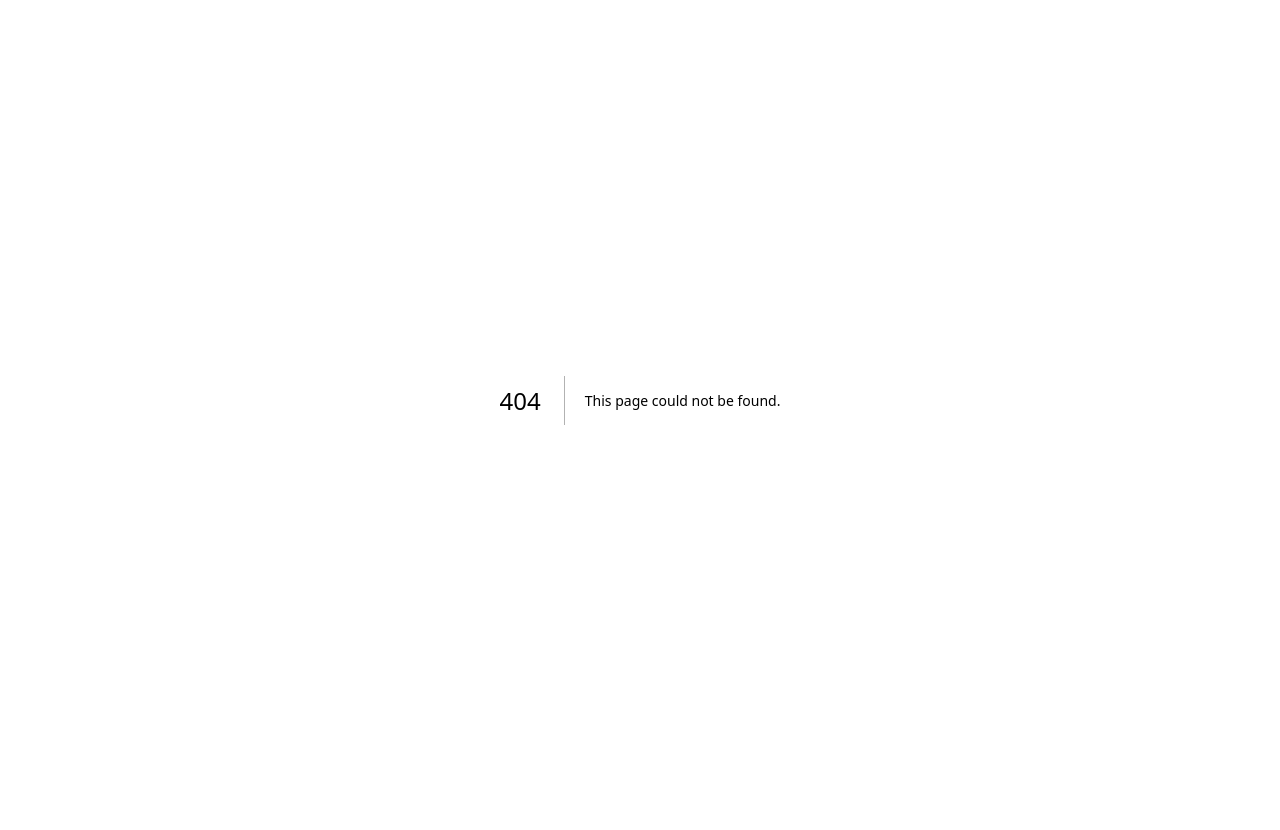
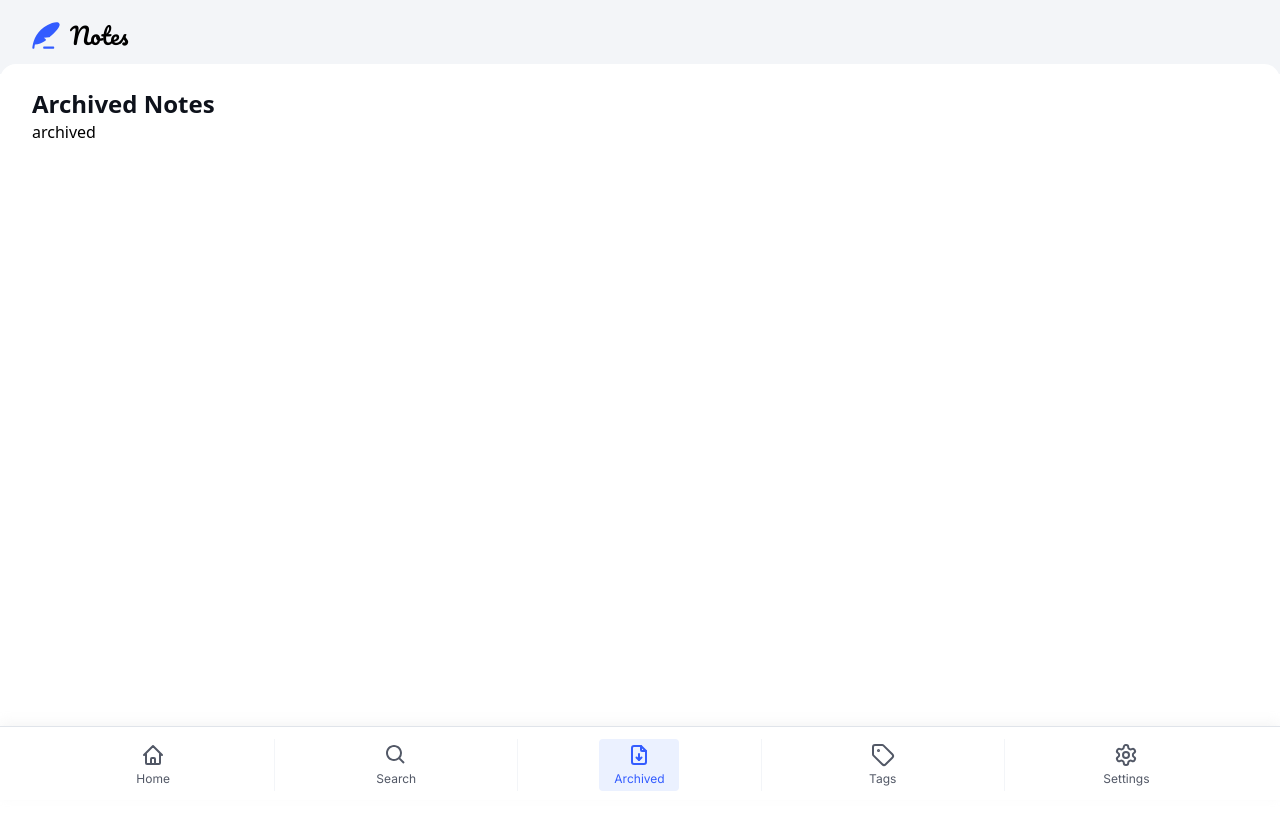
Before and after one commit to yazarOmer/Notes-App, a Next.js app: page /archived in a window 1280 px wide. Before the commit this address had no page. Shown: the top 830 px of the page. Before the commit the page ends 800 px from the top, so only its background shows below. Built offline with nearby package versions, Linux system fonts and the light colour scheme.

Commit message:
feat: add header

```diff
--- /dev/null
+++ b/app/(protected)/archived/layout.tsx
@@ -0,0 +1,12 @@
+import { Header } from "@/components/header";
+
+const ArchivedLayout = ({ children }: { children: React.ReactNode }) => {
+    return (
+        <div className="h-screen">
+            <Header title="Archived Notes" />
+            {children}
+        </div>
+    );
+};
+
+export default ArchivedLayout;
--- /dev/null
+++ b/app/(protected)/archived/page.tsx
@@ -0,0 +1,3 @@
+export default function ArchivedPage() {
+    return <div>archived</div>;
+}
--- a/app/(protected)/layout.tsx
+++ b/app/(protected)/layout.tsx
@@ -15,7 +15,7 @@ const ProtectedLayout = ({ children }: { children: React.ReactNode }) => {
 
             <MobileBackground />
 
-            <div className="bg-white flex-1 mt-12 md:mt-16 z-10 lg:mt-0 rounded-t-lg md:rounded-t-2xl lg:rounded-none">
+            <div className="bg-white flex-1 mt-12 md:mt-16 z-10 lg:mt-0 rounded-t-lg md:rounded-t-2xl lg:rounded-none px-4 py-5 md:px-8 md:py-6 lg:p-0">
                 {children}
             </div>
         </div>
--- /dev/null
+++ b/app/(protected)/notes/layout.tsx
@@ -0,0 +1,12 @@
+import { Header } from "@/components/header";
+
+const NotesLayout = ({ children }: { children: React.ReactNode }) => {
+    return (
+        <div className="h-screen">
+            <Header title="All notes" />
+            {children}
+        </div>
+    );
+};
+
+export default NotesLayout;
--- /dev/null
+++ b/app/(protected)/notes/page.tsx
@@ -0,0 +1,5 @@
+const NotesPage = () => {
+    return <div>notes page</div>;
+};
+
+export default NotesPage;
--- a/components/desktop-navbar.tsx
+++ b/components/desktop-navbar.tsx
@@ -9,7 +9,7 @@ export const DesktopNavbar = () => {
         {
             id: 1,
             label: "All notes",
-            href: "/",
+            href: "/notes",
             icon: <HiOutlineHome size={20} />,
         },
         {
--- /dev/null
+++ b/components/header.tsx
@@ -0,0 +1,21 @@
+import { Input } from "./ui/input";
+import { IoSettingsOutline } from "react-icons/io5";
+
+interface HeaderProps {
+    title: string;
+}
+
+export const Header = ({ title }: HeaderProps) => {
+    return (
+        <div className="flex items-center justify-between w-full lg:h-20 lg:px-8 lg:border-b border-neutral-200">
+            <h1 className="text-neutral-950 text-2xl font-bold">{title}</h1>
+            <div className="hidden lg:flex items-center gap-4">
+                <Input
+                    placeholder="Search by title, content, or tags..."
+                    className="w-[300px] h-11"
+                />
+                <IoSettingsOutline size={24} className="text-neutral-500" />
+            </div>
+        </div>
+    );
+};
--- a/components/mobile-navbar.tsx
+++ b/components/mobile-navbar.tsx
@@ -9,7 +9,7 @@ export const MobileNavbar = () => {
     const navLinks = [
         {
             id: 1,
-            href: "/",
+            href: "/notes",
             label: "Home",
             icon: <HiOutlineHome size={24} />,
         },
--- a/components/ui/input.tsx
+++ b/components/ui/input.tsx
@@ -1,4 +1,4 @@
-import { HTMLAttributes, InputHTMLAttributes } from "react";
+import { InputHTMLAttributes } from "react";
 import { FieldError } from "react-hook-form";
 import { twMerge } from "tailwind-merge";
 
```
